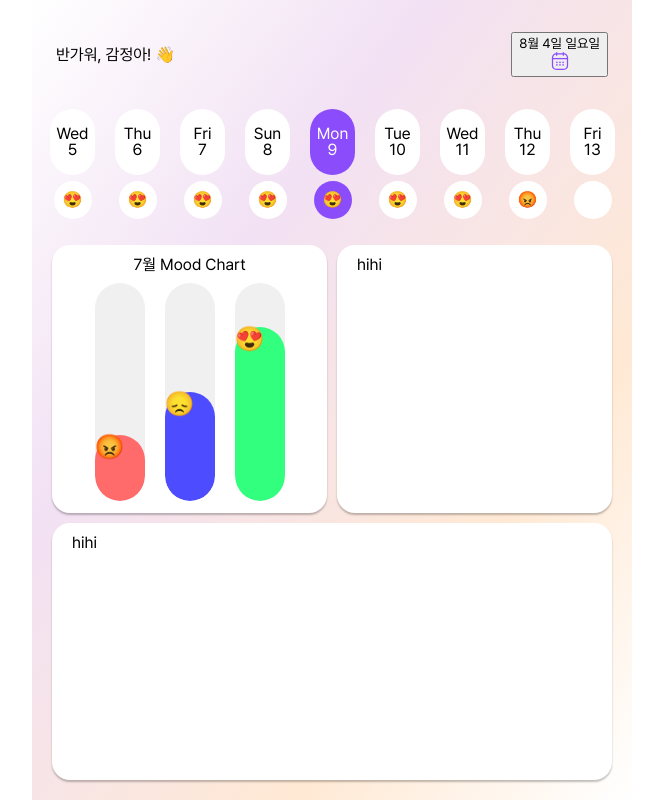
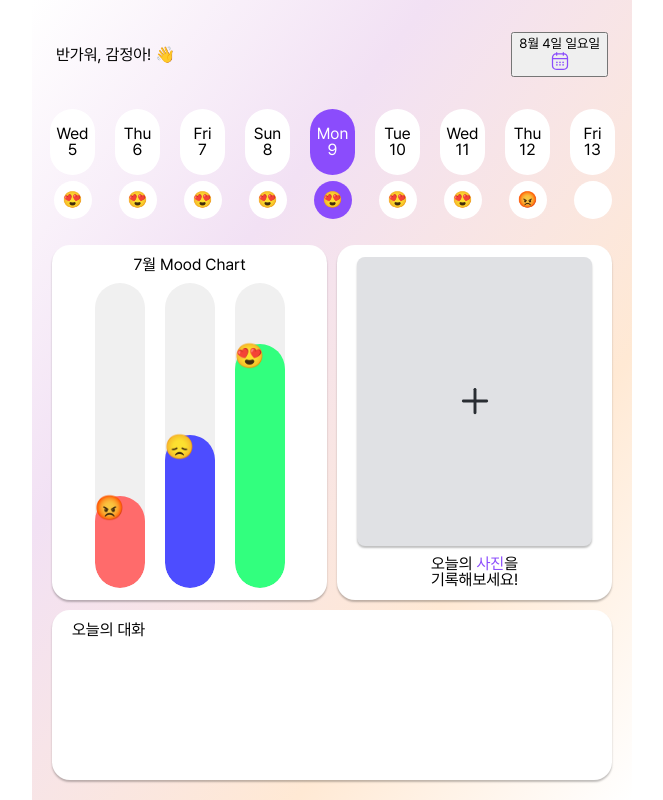
Before and after one commit to Likelion-PNU-FE/chatdiary, a React (Vite) app: page /board in a window 1280 px wide. Shown: the whole page, without its empty margins (308-971 px from the left). Built offline with nearby package versions, Linux system fonts and the light colour scheme.

Commit message:
[feat] 채팅 기록이 없을 때

```diff
--- a/src/pages/board.jsx
+++ b/src/pages/board.jsx
@@ -1,6 +1,9 @@
 import {getKoDayOfWeek} from "../utils/utils.js";
 import calendarIcon from "../assets/calendar_sm_icn.svg";
-import {useState} from "react";
+import addIcon from "../assets/add_icn.svg";
+import oops_gra from "../assets/oops_gra.svg";
+import chat_icn from "../assets/chat_icn.svg";
+import {useState} from "react"
 import '../style/board.scss';
 import Datepicker from "../components/datepicker.jsx";
 import Bargraph from "../components/bargraph.jsx";
@@ -28,6 +31,18 @@ const Board = () => {
     let nowDate = new Date();
     const [selectedIndex, setSelectedIndex] = useState(6);
 
+    const mockChatData = {
+        title: "오늘의 대화",
+        content: "친구와의 대화에서 여행 계획을 논의했습니다.",
+        date: "2024-07-31",
+        emotion: "화남",
+        keywords1: "여행",
+        keywords2: "친구",
+        keywords3: "계획"
+    };
+
+    const [chatData] = useState(mockChatData); // 상태를 추가하여 서버 데이터를 저장
+
     const convertDate = (date) => {
         //     7월 12일 일요일
         let month = date.getMonth() + 1;
@@ -35,6 +50,7 @@ const Board = () => {
         let dayOfWeek = getKoDayOfWeek(date.getDay());
         return `${month}월 ${day}일 ${dayOfWeek}`;
     }
+
     return (
         <div className="board">
             <header>
@@ -52,11 +68,29 @@ const Board = () => {
                     <p>7월 Mood Chart</p>
                     <Bargraph/>
                 </div>
-                <div className="card">
-                    hihi
+                <div className="card photo">
+                    <button className="card add-photo">
+                        <img src={addIcon} alt="add" width="28px"/>
+                    </button>
+                    <p>
+                        오늘의 <span className="highlight"> 사진</span>을 <br/>기록해보세요!
+                    </p>
+
                 </div>
                 <div className="card chat-summary">
-                    hihi
+                    {chatData ? (
+                        <p>{chatData.title}</p> // 예시로 summary 속성을 사용
+                    ) : ( // 데이터가 없을 경우
+                        <div className="empty-summary">
+                            <img src={oops_gra} alt="opps image"/>
+                            <p>Oops! 기록할 대화가 없어요!</p>
+                            <button className="chat-button">
+                                <img src={chat_icn} alt="chat icon" className="chat-icon"/>
+                                <span>대화하러 가기</span>
+                            </button>
+
+                        </div>
+                    )}
                 </div>
             </section>
         </div>
--- a/src/style/board.scss
+++ b/src/style/board.scss
@@ -2,6 +2,7 @@
   height: 100%;
   display: flex;
   flex-direction: column;
+  overflow-y: auto;
 
   header {
     display: flex;
@@ -71,6 +72,16 @@
       display: flex;
       flex-direction: column;
       align-items: center;
+      min-height: 200px;
+    }
+
+    .photo {
+      display: flex;
+      flex-direction: column;
+      align-items: center;
+      text-align: center;
+      gap: 10px;
+      justify-content: space-between; /* 요소 간의 공간을 균등하게 배분 */
     }
 
     .chat-summary {
@@ -120,4 +131,63 @@
   }
 
 
+
+  .add-photo {
+    padding: 10px;
+    background-color: #E0E1E4;
+    width: 100%;
+    height: 100%;
+    display: flex;
+    flex: 1;
+    justify-content: center;
+    align-items: center;
+    border-radius: 8px;
+    border: none;
+    cursor: pointer; /* 마우스 커서를 포인터로 변경 */
+  }
+
+  .highlight {
+    color: #8B4CFC;
+  }
+
+  .chat-summary {
+    grid-column: 1 / -1; /* grid-column: 1/3; -> grid-column: 1 / -1;로 변경하여 전체 열을 사용 */
+  }
+
+  .empty-summary {
+    display: flex; /* 플렉스 박스 사용 */
+    flex-direction: column; /* 세로 방향으로 정렬 */
+    align-items: center; /* 가로 방향 가운데 정렬 */
+    justify-content: center; /* 세로 방향 가운데 정렬 */
+    text-align: center; /* 텍스트 가운데 정렬 */
+    max-width: 100%; /* 최대 너비를 부모 요소에 맞춤 */
+    width: 100%; /* 부모 요소의 너비에 맞춤 */
+    height: 100%; /* 부모 요소의 높이에 맞춤 */
+    box-sizing: border-box; /* 패딩과 테두리를 포함한 크기 계산 */
+
+    .img {
+      max-width: 100%; /* 이미지 크기를 부모 요소에 맞게 조절 */
+      height: auto; /* 비율에 맞춰 높이 자동 조정 */
+      margin: 0;
+    }
+
+    .chat-button {
+      background-color: transparent; /* 배경을 투명으로 설정 */
+      border: none; /* 테두리 제거 */
+      display: flex; /* 플렉스 박스로 설정하여 아이템을 나란히 배치 */
+      align-items: center; /* 수직 중앙 정렬 */
+      cursor: pointer; /* 마우스 커서를 포인터로 변경 */
+      padding: 10px; /* 버튼 내부 여백 */
+
+      img {
+        width: 24px; /* 아이콘의 너비 설정 */
+        height: 24px; /* 아이콘의 높이 설정 */
+        margin-right: 8px; /* 텍스트와의 간격 설정 */
+      }
+      span {
+        font-size: 16px; /* 텍스트 크기 설정 */
+        color: #8B4CFC; /* 텍스트 색상 설정 */
+      }
+    }
+  }
 }
```
Also changed, not shown: src/assets/add_icn.svg (added), src/assets/chat_icn.svg (added).
